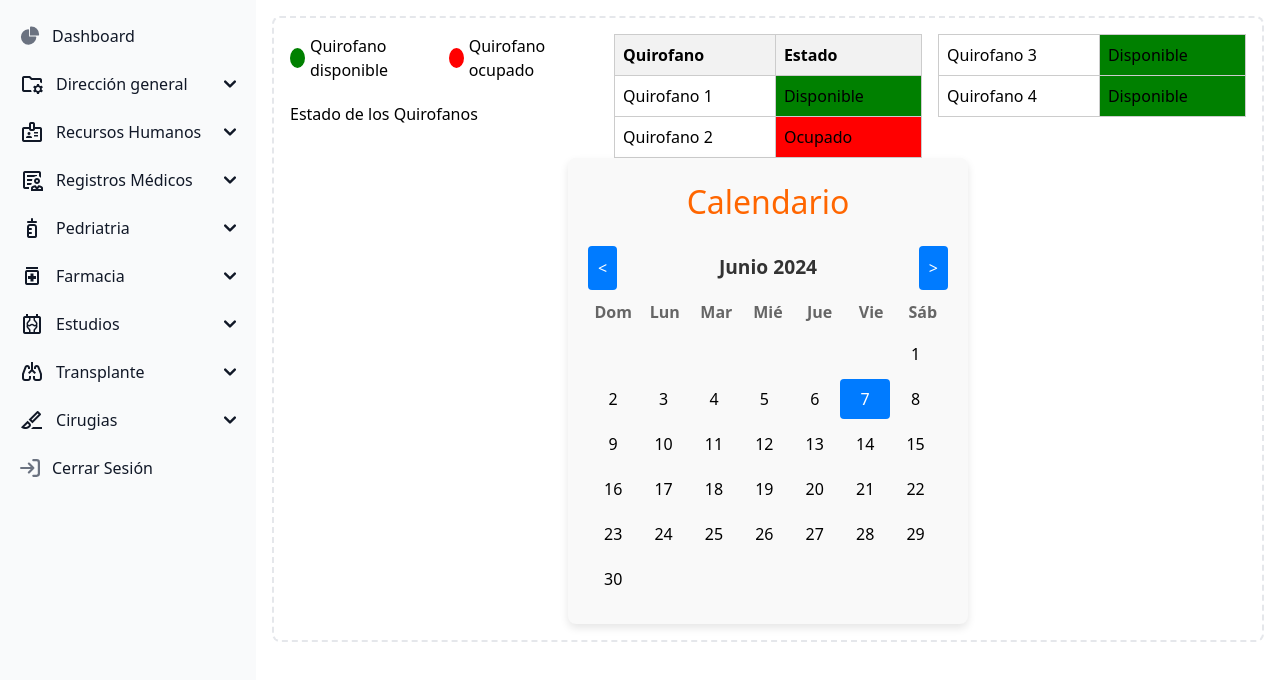
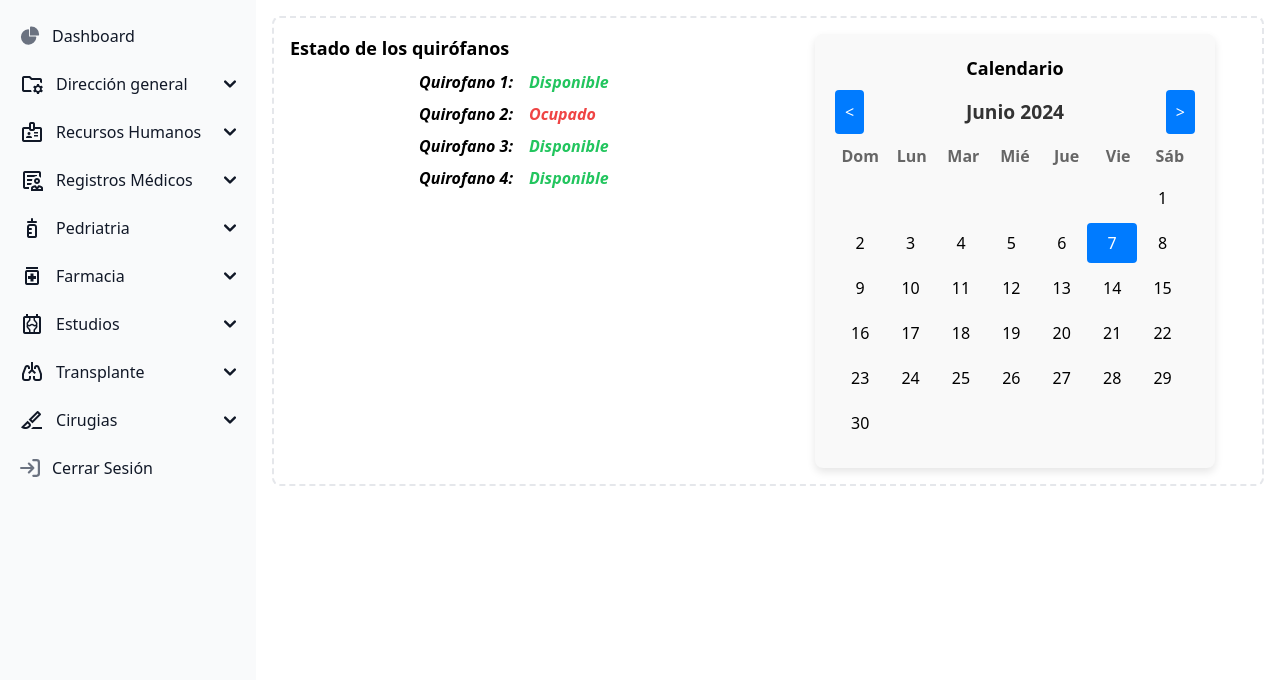
Before and after one commit to beunolemus/hospital_2.0, a Vue app in the folder Frontend/sistema-hospital/: page /calendario in a window 1280 px wide. Shown: the top 680 px of the page. Built offline with nearby package versions, Linux system fonts and the light colour scheme.

Commit message:
creacion de calendario

```diff
--- a/Frontend/sistema-hospital/src/components/calendar.vue
+++ b/Frontend/sistema-hospital/src/components/calendar.vue
@@ -1,43 +1,26 @@
 <template>
-  <div class="container">
-    <div class="columns-3">
-      <!-- Tabla de simbología -->
-      <div class="legend">
-        <div class="legend-item">
-          <div class="legend-color available"></div>
-          <div class="legend-label">Quirofano disponible</div>
+  <div class="flex">
+    <div class="w-1/2 pr-4">
+      <div>
+        <h2 class="text-lg font-semibold mb-2">Estado de los quirófanos</h2>
+        <div>
+          <div v-for="(quirofano, index) in quirofanos" :key="index" class="flex items-center mb-2">
+            <div class="w-1/2 text-right pr-2">
+              <span class="italic font-bold">Quirofano {{ index + 1 }}:</span>
             </div>
-        <div class="legend-item">
-          <div class="legend-color busy"></div>
-          <div class="legend-label">Quirofano ocupado</div>
+            <div class="w-1/2 pl-2">
+              <span class="italic font-bold" :class="[quirofano.estado ? 'text-green-500' : 'text-red-500']">{{ quirofano.estado ? 'Disponible' : 'Ocupado' }}</span>
             </div>
           </div>
-      <!-- Fin de tabla de simbología -->
-
-      <!-- Tabla de quirofanos -->
-      <div class="quirofano-table">
-        <h2>Estado de los Quirofanos</h2>
-        <table>
-          <thead>
-            <tr>
-              <th>Quirofano</th>
-              <th>Estado</th>
-            </tr>
-          </thead>
-          <tbody>
-            <tr v-for="(quirofano, index) in quirofanos" :key="index">
-              <td>Quirofano {{ index + 1 }}</td>
-              <td :class="[quirofano.estado ? 'available' : 'busy']">{{ quirofano.estado ? 'Disponible' : 'Ocupado' }}</td>
-            </tr>
-          </tbody>
-        </table>
         </div>
-      <!-- Fin de tabla de quirofanos -->
+      </div>
     </div>
 
+    <div class="w-1/2 pl-4">
+      <div class="container">
         <!-- Calendario -->
         <div class="calendar-container">
-      <h1 class="title">Calendario</h1>
+          <h2 class="text-lg font-semibold mb-2">Calendario</h2>
           <div class="calendar">
             <div class="header">
               <button @click="prevMonth">&lt;</button>
@@ -61,7 +44,10 @@
         </div>
         <!-- Fin de Calendario -->
       </div>
+    </div>
+  </div>
 </template>
+
 
 <script>
 export default {
--- a/Frontend/sistema-hospital/src/components/dashboard.vue
+++ b/Frontend/sistema-hospital/src/components/dashboard.vue
@@ -214,7 +214,7 @@
                       </li>
                       <RouterLink to="/calendario">
                       <li>
-                         <a href="#" class="flex items-center w-full p-2 text-gray-900 transition duration-75 rounded-lg pl-11 group hover:bg-gray-100 dark:text-white dark:hover:bg-gray-700">Calendario CiruGias</a>
+                         <a href="#" class="flex items-center w-full p-2 text-gray-900 transition duration-75 rounded-lg pl-11 group hover:bg-gray-100 dark:text-white dark:hover:bg-gray-700">Calendario Cirugias</a>
                       </li>
                      </RouterLink>
                 </ul>
```
Lines whose indentation alone changed are shown as unchanged.
